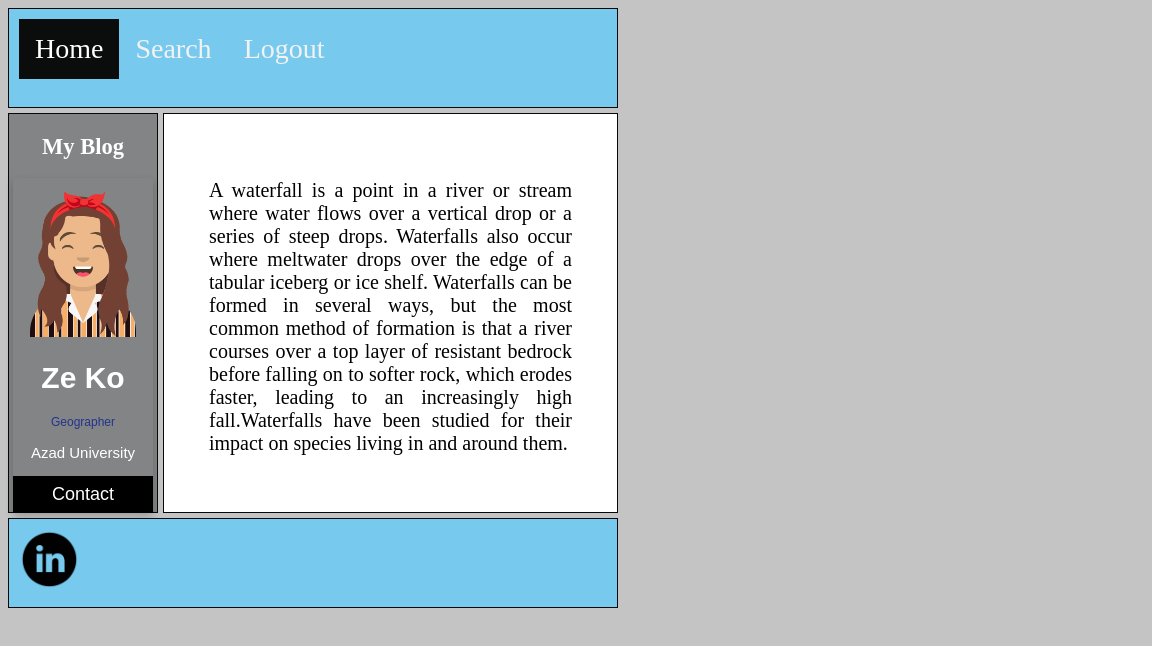
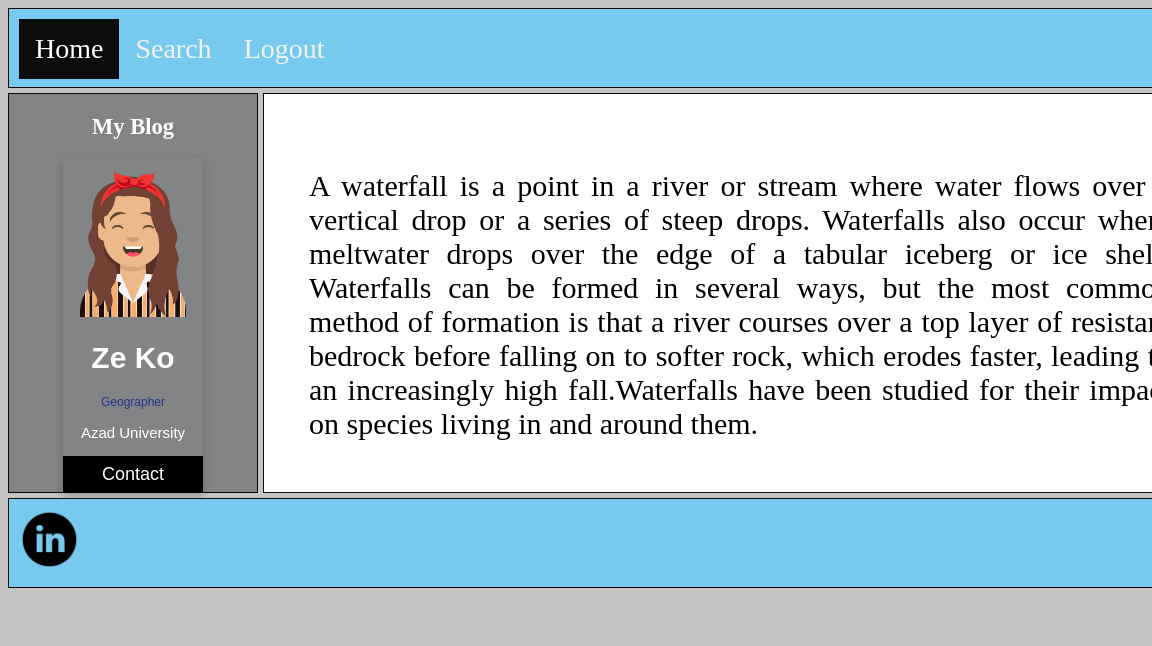
Before and after one commit to Zeinabkordeh/personalBlogNew, a plain HTML site: page blog/assignment/Pages/webpage.html in a window 768 px wide. Shown: the top 646 px of the page, 1152 px wide, since content can reach past the window. Drawn offline with Linux system fonts and the light colour scheme.

Commit message:
last edit

```diff
--- a/blog/assignment/CSS/webpagestyleFrd.css
+++ b/blog/assignment/CSS/webpagestyleFrd.css
@@ -44,13 +44,16 @@
     /* For tablets: */
     .content {
         display: grid;
-        grid-template-columns: 150px 440px 10px;
-        grid-template-rows: 100px 400px 50px;
+        grid-template-columns: 250px 919px 30px;
+        grid-template-rows: 80px 400px 50px;
         grid-template-areas:
         "hd hd hd"
         "sd main main "
         "ft ft ft";
         border: none;
+    }
+    .text{
+        font-size: 30px;
     }
 }
 
```
